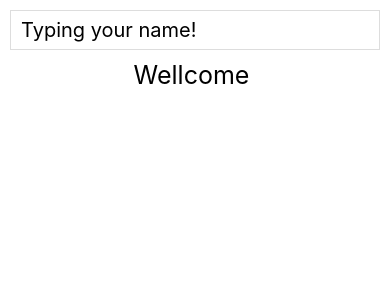
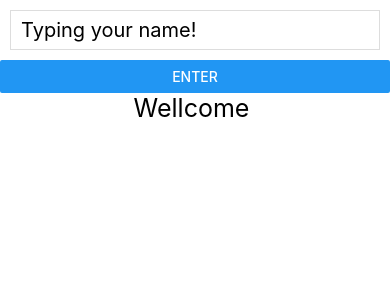
Before and after one commit to rodrigodasilvaluz/myApp, a React Native app: screen / in a window 390 px wide. Shown: the top 300 px of the page. Built offline with nearby package versions, Linux system fonts and the light colour scheme.

Commit message:
Test with Button and TextInput

```diff
--- a/App.js
+++ b/App.js
@@ -1,5 +1,5 @@
 import React, { Component } from 'react';
-import { View, Text, StyleSheet, TextInput } from 'react-native';
+import { View, Text, StyleSheet, TextInput, Button } from 'react-native';
 
 class App extends Component {
 
@@ -7,15 +7,18 @@ class App extends Component {
     super(props);
     this.state = {
       name: '',
+      input: '',
     };
 
-    this.getName = this.getName.bind(this);
+    this.actionEnter = this.actionEnter.bind(this);
   }
 
-  getName(text) {
-    this.setState({
-      name: text,
-    });
+  actionEnter() {
+    if (this.state.input === '') {
+      alert('Typing your name!');
+      return;
+    }
+    this.setState({ name: this.state.input, });
   }
 
   render() {
@@ -26,8 +29,10 @@ class App extends Component {
           style={ styles.input }
           placeholder="Typing your name!"
           underlineColorAndroid="transparent"
-          onChangeText={ this.getName }
+          onChangeText={ (text) => this.setState({ input: text }) }
         />
+
+        <Button title="Enter" onPress={ this.actionEnter } />
 
         <Text style={ styles.text }>Wellcome { this.state.name }</Text>
 
```
